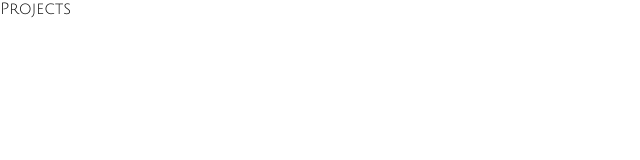
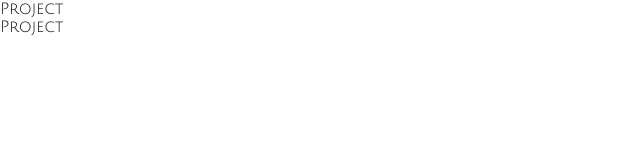
Before and after one commit to cameron-nye/stephen-carvings, a React (Create React App) app: page /projects in a window 1280 px wide. Shown: the top 160 px of the page, without its empty margins (0-640 px from the left). Built offline with nearby package versions, Linux system fonts and the light colour scheme; the HTML template or start-up script is replaced by a standard one.

Commit message:
Started Projects

```diff
--- a/src/components/Nav/Nav.css
+++ b/src/components/Nav/Nav.css
@@ -2,7 +2,7 @@
 .nav {
   height: 100vh;
   width: 100vw;
-  background: linear-gradient(to right, rgba(0, 0, 0, 0.171), rgba(0, 0, 0, 0.822), black), url('../../images/owl-face.jpg') no-repeat;
+  background: linear-gradient(to right, rgba(0, 0, 0, 0.171), rgba(0, 0, 0, 0.918), black), url('../../images/owl-face.jpg') no-repeat;
   background-size: cover;
   transition: ease-out 0.3s;
   opacity: 1;
@@ -18,20 +18,24 @@
 }
 
 #hamMenu {
+  display: flex;
+  align-items: center;
+  justify-content: space-around;
   box-sizing: border-box;
-  width: 30px;
+  width: 35px;
   height: 35px;
   position: fixed;
   right: 5vw;
   top: 5vh;
   cursor: pointer;
   opacity: 1;
+
 }
 
 .line {
   position: absolute;
   height: 4px;
-  width: 100%;
+  width: 90%;
   background: whitesmoke;
   transition: all cubic-bezier(0.25, 0.1, 0.28, 1) 0.4s;
 }
--- a/src/components/Nav/Nav.js
+++ b/src/components/Nav/Nav.js
@@ -18,7 +18,6 @@ export default class Nav extends Component {
   }
 
   render() {
-    console.log(this.state)
     return (
       <div className={this.state.toggleMenu ? "nav closed" : "nav"}>
         <div id="hamMenu" onClick={() => this.toggleMenuFn()}>
--- /dev/null
+++ b/src/components/Project/Project.js
@@ -0,0 +1,14 @@
+import React, { Component } from 'react'
+
+export default class Project extends Component {
+
+
+
+  render() {
+    return (
+      <div>
+        Project
+      </div>
+    )
+  }
+}
--- a/src/components/Projects/Projects.js
+++ b/src/components/Projects/Projects.js
@@ -1,10 +1,46 @@
 import React, { Component } from 'react'
+//Components
+import Project from '../Project/Project'
 
 export default class Projects extends Component {
+  constructor(){
+    super()
+    this.state = {
+      projects: [
+        {
+          title: '',
+          desc: '',
+          price: '',
+          images: []
+        },
+        {
+          title: '',
+          desc: '',
+          price: '',
+          images: []
+        }
+      ]
+    };
+  }
+
+
+
   render() {
+    let projectsDisplay = this.state.projects.map((project, i) => {
+      return (
+        <div className='projectWrapper' key={project + i}>
+          <Project
+            title = {project.title}
+            desc = {project.desc}
+            price = {project.price}
+            images = {project.images}
+          />
+        </div>
+      )
+    })
     return (
-      <div>
-        Projects
+      <div className='projects'>
+        {projectsDisplay}
       </div>
     )
   }
```
Also changed, not shown: src/components/Project/Project.css (added), src/logo.svg (deleted).
